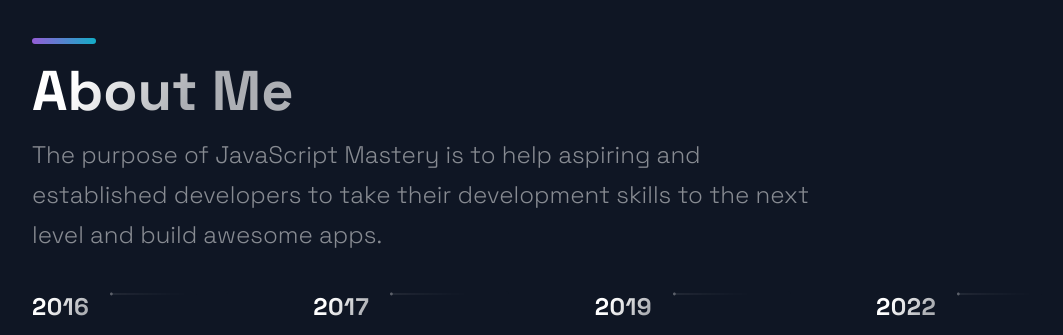
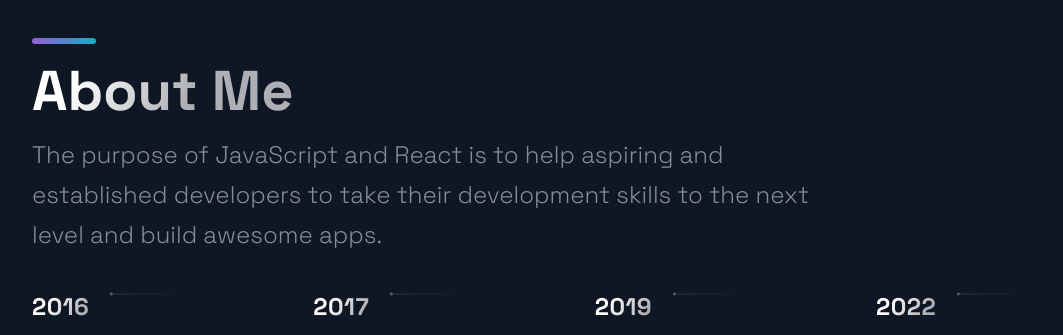
Before and after one commit to Immain/immain-PortfolioWebsite, a Next.js app: page / in a window 1280 px wide. Shown: the part 960-1295 px from the top of the page, without its empty margins (88-1151 px from the left). Built offline with nearby package versions, Linux system fonts and the light colour scheme.

Commit message:
Add files via upload

```diff
--- a/src/components/TimeLine/TimeLine.js
+++ b/src/components/TimeLine/TimeLine.js
@@ -47,7 +47,7 @@
       <br />
       <SectionTitle>About Me</SectionTitle>
       <SectionText>
-        The purpose of JavaScript Mastery is to help aspiring and established developers to take their development skills to the next level and build awesome apps.
+        The purpose of JavaScript and React is to help aspiring and established developers to take their development skills to the next level and build awesome apps.
       </SectionText>
       <CarouselContainer ref={carouselRef} onScroll={handleScroll}>
         <>
```
